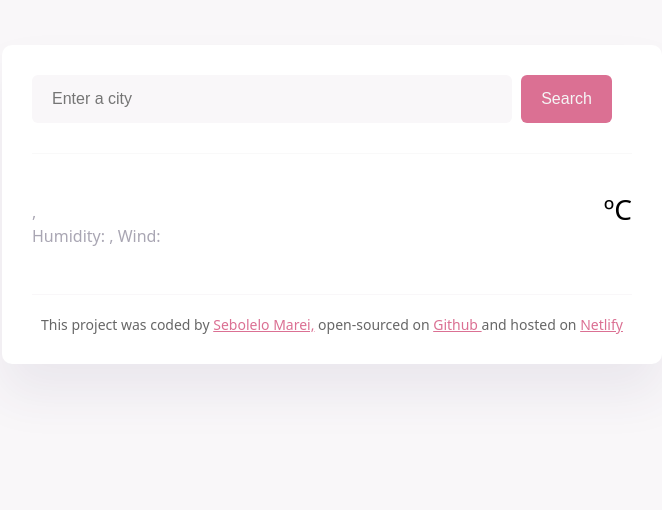
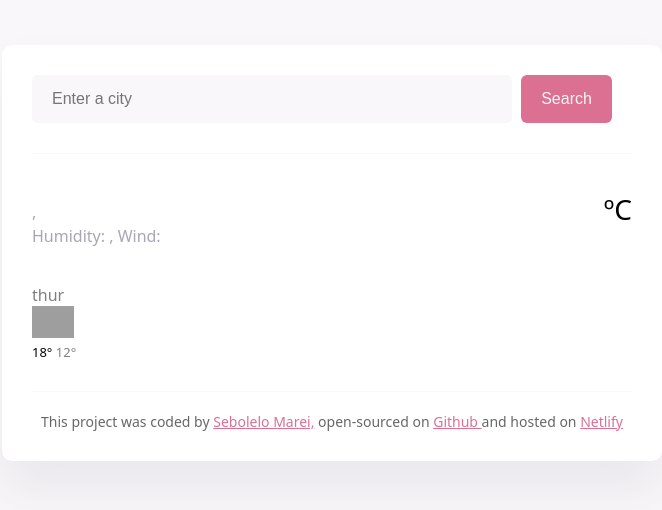
Before and after one commit to LeloMarei/lelos-weather-app, a plain HTML site: page index.html in a window 1280 px wide. Shown: the whole page, without its empty margins (308-970 px from the left). Drawn offline with nearby package versions, Linux system fonts and the light colour scheme; no server answers; grey boxes are pictures that could not be loaded.

Commit message:
created dummy html and added css

```diff
--- a/index.html
+++ b/index.html
@@ -47,6 +47,22 @@
             <div class="weather-app-unit">ºC</div>
           </div>
         </div>
+        <div class="weather-forecast">
+          <div class="row">
+            <div class="col-2">
+              <div class="weather-forecast-date">thur</div>
+              <img
+                src="http://shecodes-assets.s3.amazonaws.com/api/weather/icons/clear-sky-night.png"
+                alt=""
+                width="42"
+              />
+              <div class="weather-forecast-temps">
+                <span class="weather-forecast-temp-max">18&deg </span>
+                <span class="weather-forecast-temp-min">12&deg</span>
+              </div>
+            </div>
+          </div>
+        </div>
       </main>
       <footer>
         This project was coded by
--- a/style.css
+++ b/style.css
@@ -73,6 +73,23 @@ main {
   font-weight: bold;
 }
 
+.weather-forecast {
+  margin-top: 20px;
+}
+
+.weather-forecast-date {
+  font-size: 16px;
+  opacity: 0.5;
+}
+
+.weather-forecast-temp-min {
+  opacity: 0.5;
+}
+
+.weather-forecast-temps {
+  font-size: 13px;
+}
+
 .weather-app-unit {
   margin-top: 6px;
   font-size: 28px;
```
